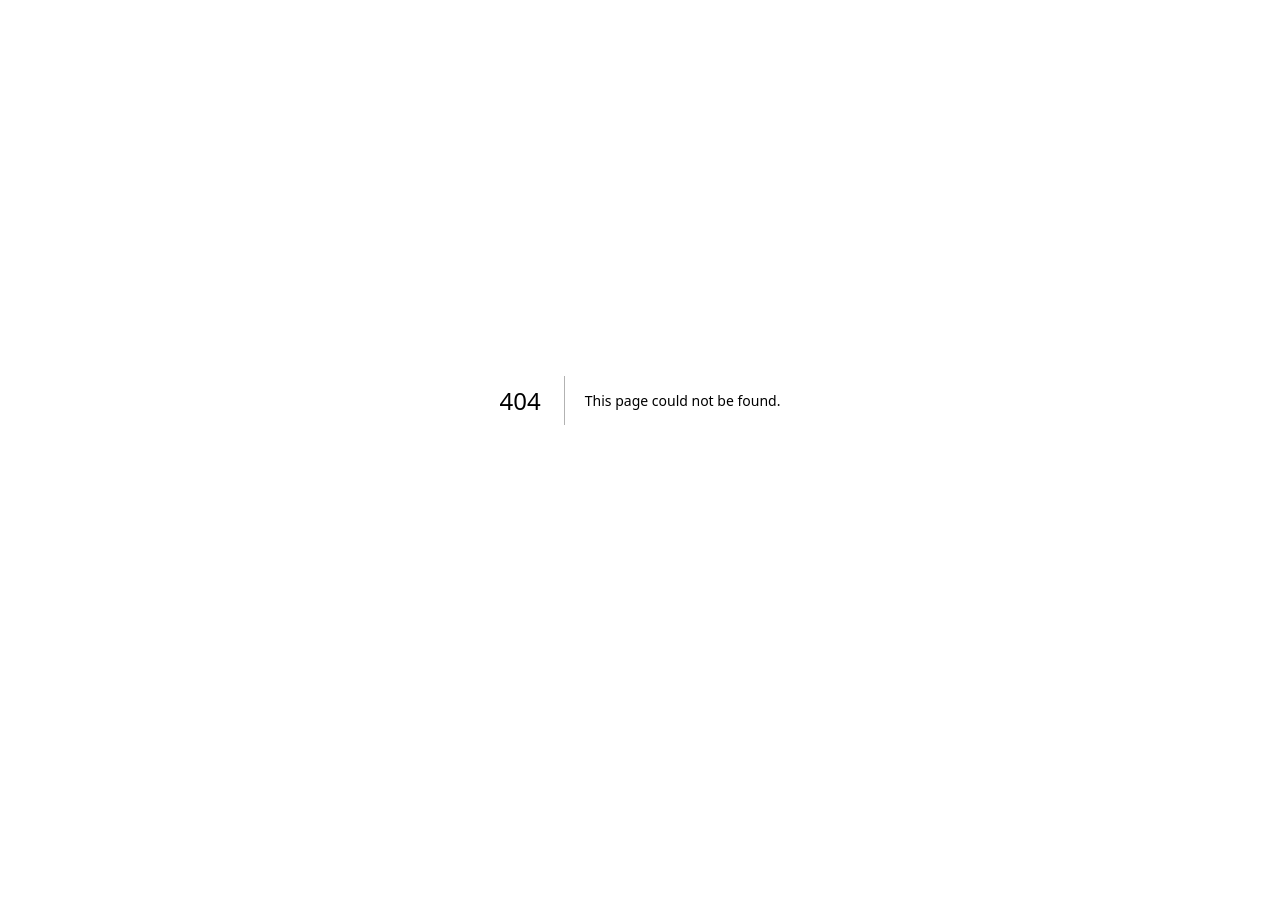
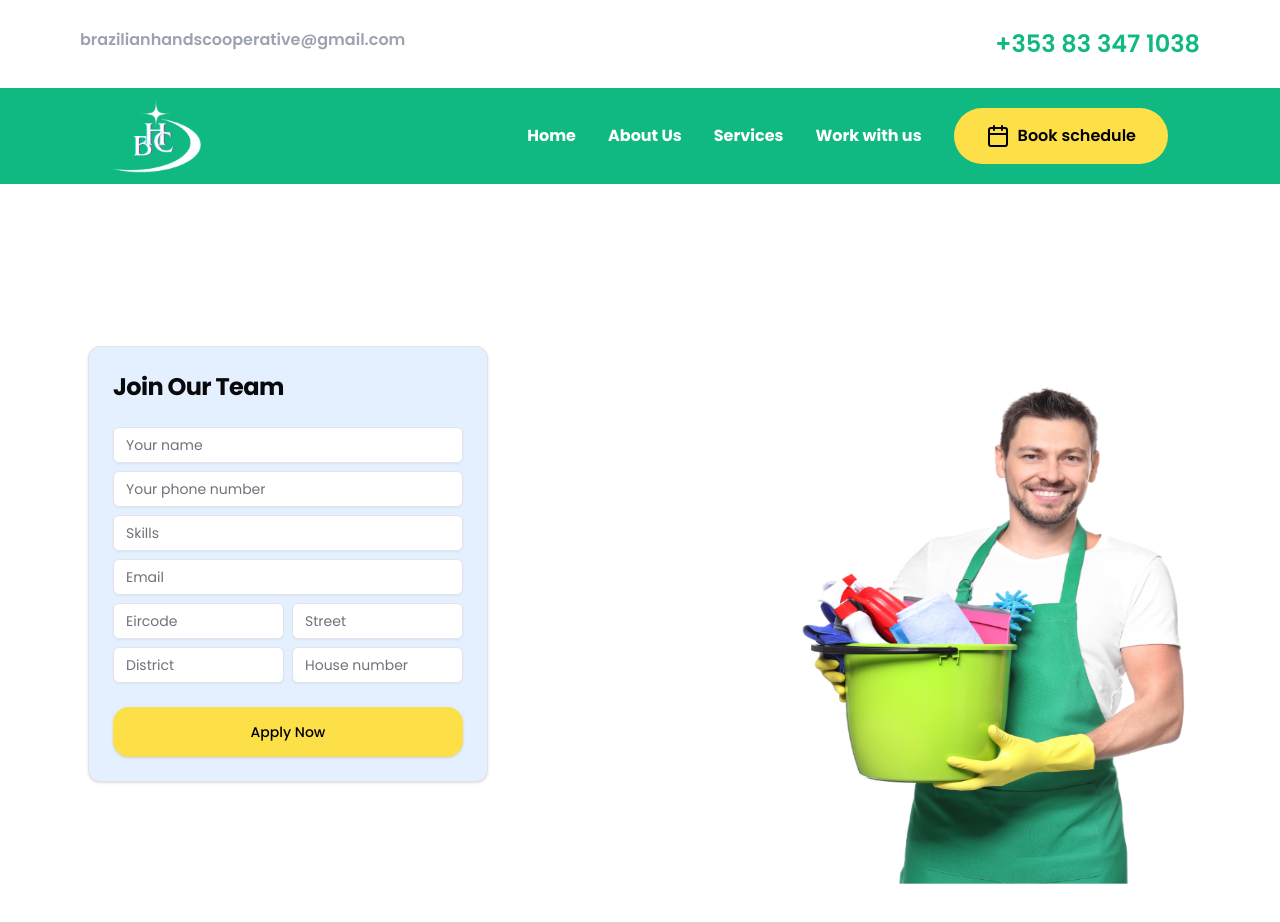
Before and after one commit to eliasacneto/web-hands-cooperative, a Next.js app: page /workWithUs in a window 1280 px wide. Before the commit this address had no page. Shown: the top 922 px of the page. Before the commit the page ends 800 px from the top, so only its background shows below. Built offline with nearby package versions, Linux system fonts and the light colour scheme.

Commit message:
Criação form do Work With Us

```diff
--- a/app/page.tsx
+++ b/app/page.tsx
@@ -16,6 +16,7 @@ import OurService from "@/components/ourService";
 import SpecialOffer from "@/components/specialOffer";
 
 export default function Home() {
+
   const [isMenuOpen, setIsMenuOpen] = useState<boolean>(false);
 
   const toggleMenu = () => {
@@ -71,7 +72,7 @@ export default function Home() {
           <nav className="lg:flex-1 justify-end flex gap-8 flex-col lg:flex-row lg:ml-16">
             <a
               className=" hover:text-[#024218] transition-all duration-500"
-              href="index.html"
+              href="/"
             >
               Home
             </a>
@@ -91,13 +92,13 @@ export default function Home() {
             </a>
             <a
               className="hover:text-[#024218] transition-all duration-500"
-              href="services.html"
+              href="/workWithUs"
             >
               Work with us
             </a>
           </nav>
 
-          {/*Menu acima */}
+
 
           <div className="flex items-center flex-col gap-5 lg:flex-row lg:gap-0">
             <a
@@ -110,6 +111,8 @@ export default function Home() {
           </div>
         </div>
       </header>
+      {/*Menu acima */}
+
       <div className="flex">
         <Hero />
       </div>
--- /dev/null
+++ b/app/workWithUs/page.tsx
@@ -0,0 +1,118 @@
+"use client";
+
+import React from 'react'
+import { Calendar, MenuIcon } from "lucide-react";
+import LogoWhite from '../../assets/logo/logo_w.png'
+import Logo from '../../assets/logo/logo_g.png'
+import Image from "next/image";
+import { useState } from "react";
+import FormWorkUs from '@/components/FormWorkUs/formWorkUs';
+
+
+const WorkWithUs = () => {
+
+    const [isMenuOpen, setIsMenuOpen] = useState<boolean>(false);
+
+    const toggleMenu = () => {
+        setIsMenuOpen(!isMenuOpen);
+    };
+
+  return (
+    <>
+
+        <div className="hidden lg:flex justify-between lg:mx-20 mt-7 mb-7">
+
+            <h4 className="text-gray-400 font-semibold text-base">
+            brazilianhandscooperative@gmail.com
+            </h4>
+            <a
+            href="https://api.whatsapp.com/send?phone=353833471038&text=Hello,%20I%20came%20from%20the%20website%20and%20I%20would%20like%20to%20schedule%20a%20service!%0A"
+            target="_blank"
+            className="text-2xl font-semibold text-emerald-500"
+            >
+            {" "}
+            +353 83 347 1038
+            </a>
+
+        </div>
+
+        <div className="flex fixed items-center z-40 bg-white w-screen lg:hidden px-6 py-6 shadow-md ">
+
+                <a href="#" className="">
+                <Image src={Logo} alt="logoo" width={60} height={50} />
+                </a>
+
+                <button
+                onClick={toggleMenu}
+                className="fixed flex items-center top-4 right-0 p-4 z-40 lg:hidden lg:bg-none  rounded-lg"
+                >
+                <MenuIcon size={28} className="text-emerald-400 font-bold" />
+                </button>
+        </div>
+
+        <header className="h-12 md:h-24 px-8 md:px-12 lg:px-8 xl:px-28 flex gap-8 items-center bg-emerald-500  text-white antialiased font-bold mb-24 lg:mb-0">
+        <a href="#" className="">
+          <Image src={LogoWhite} alt="logoo" width={100} height={100} />
+        </a>
+
+        <div
+          className={`fixed lg:relative top-0 left-0 bg-emerald-500  z-20 lg:bg-transparent bg-opacity-95 text-center overflow-hidden transition-all duration-500 flex flex-col lg:flex-row gap-8 items-center justify-center w-full lg:h-full lg:opacity-100 ${
+            isMenuOpen ? "h-full opacity-100" : "h-0 opacity-0"
+          }`}
+        >
+          <nav className="lg:flex-1 justify-end flex gap-8 flex-col lg:flex-row lg:ml-16">
+            <a
+              className=" hover:text-[#024218] transition-all duration-500"
+              href="/"
+            >
+              Home
+            </a>
+
+            <a
+              className="hover:text-[#024218] transition-all duration-500"
+              href="about-us.html"
+            >
+              About Us
+            </a>
+
+            <a
+              className="hover:text-[#024218] transition-all duration-500"
+              href="services.html"
+            >
+              Services
+            </a>
+            <a
+              className="hover:text-[#024218] transition-all duration-500"
+              href="/workWithUs"
+            >
+              Work with us
+            </a>
+          </nav>
+
+
+
+          <div className="flex items-center flex-col gap-5 lg:flex-row lg:gap-0">
+            <a
+              href="https://api.whatsapp.com/send?phone=353833471038&text=Hello,%20I%20came%20from%20the%20website%20and%20I%20would%20like%20to%20schedule%20a%20service!%0A"
+              target="_blank"
+              className="flex w-full px-8 py-4 bg-yellow-300 rounded-full text-base font-semibold text-black hover:bg-yellow-400 transition-all duration-500  hover:font-semibold"
+            >
+              <Calendar className="mr-2" /> Book schedule
+            </a>
+          </div>
+        </div>
+      </header>
+
+
+            <FormWorkUs />
+
+
+
+
+
+
+    </>
+  )
+}
+
+export default WorkWithUs
--- /dev/null
+++ b/components/FormWorkUs/formWorkUs.tsx
@@ -0,0 +1,114 @@
+import { Button } from "@/components/ui/button";
+import Image from "next/image";
+import BHC from '../../assets/bhc-hero.png'
+import { useInView } from "react-intersection-observer";
+
+import {
+  Card,
+  CardContent,
+  CardHeader,
+  CardTitle,
+  CardFooter,
+} from "@/components/ui/card";
+import { Input } from "@/components/ui/input";
+
+function FormWorkUs() {
+
+    // Usando o hook useInView para o formulário
+    const { ref: formRef, inView: formInView } = useInView({
+        triggerOnce: true, // se deixarmos true, está estilização será exibida uma vez após a tela observar o elemento. caso deixamos false, será exibida todas as vezes em que saimos e entramos no modo "observação" do elemento
+        });
+
+  return (
+
+    <div className="flex justify-center items-center h-screen lg:gap-16">
+
+
+        <div
+                ref={formRef} // Estamos observando este elemento
+                className={`flex z-10 lg:w-1/2 justify-center lg:pr-10 items-center lg:justify-start lg:items-end lg:mt-10 lg:mb-10 pb-10 transition-all duration-1000
+                    ${formInView ? 'opacity-100 translate-x-0' : 'opacity-0 -translate-x-full'}`}>
+
+            <Card className="w-[350px] lg:w-[400px] bg-[#E4F0FF]">
+                <CardHeader>
+                <CardTitle className="font-bold text-2xl">Join Our Team</CardTitle>
+                </CardHeader>
+
+                <CardContent>
+                <form>
+                    <div className="grid w-full items-center gap-2">
+                    <div className="flex flex-col gap-2">
+                        <Input id="name" placeholder="Your name" className="bg-white" />
+                        <Input
+                        type="text"
+                        id="phone"
+                        placeholder="Your phone number"
+                        className="bg-white"
+                        />
+                        <Input id="Skills" placeholder="Skills" className="bg-white" />
+                        <Input id="Email" placeholder="Email" className="bg-white" />
+                    </div>
+
+                    <div className="flex gap-2">
+                        <Input
+                        id="Eircode"
+                        type="number"
+                        placeholder="Eircode"
+                        className="bg-white w-[50%]"
+                        />
+
+                        <Input
+                        type="text"
+                        id="Street"
+                        placeholder="Street"
+                        className="bg-white w-[50%]"
+                        />
+                    </div>
+
+                    <div className="flex gap-2">
+                        <Input
+                        id="District"
+                        placeholder="District"
+                        className="bg-white w-[50%]"
+                        />
+
+                        <Input
+                        type="number"
+                        id="House number"
+                        placeholder="House number"
+                        className="bg-white w-[50%]"
+                        />
+                    </div>
+                    </div>
+                </form>
+                </CardContent>
+
+                <CardFooter>
+                <Button className="bg-[#FDE047] text-black hover:bg-yellow-400 w-full h-[50px] rounded-2xl justify-center items-center">
+                    Apply Now
+                </Button>
+                </CardFooter>
+            </Card>
+
+        </div>
+
+      <div className="hidden lg:block">
+
+        <Image
+            className="w-[200px] lg:w-[400px] h-[600px]"
+            src={BHC}
+            width={0}
+            height={0}
+            alt="hero-img"
+        />
+
+
+
+      </div>
+
+    </div>
+
+  );
+}
+
+export default FormWorkUs;
--- a/components/chooseUs.tsx
+++ b/components/chooseUs.tsx
@@ -28,7 +28,7 @@ const ChooseUs = () => {
         </div>
         <div className="flex flex-col gap-4 lg:flex-row lg:w-[657px]">
           <div className="flex mt-10  flex-col justify-start items-start lg:justify-start gap-4">
-            <div className="flex  bg-black px-4 py-4 items-start justify-start rounded-full">
+            <div className="flex  bg-emerald-400 px-4 py-4 items-start justify-start rounded-full">
               <Image src={Broom} alt="broom icon" width={24} height={24} />
             </div>
             <h2 className="font-bold text-2xl">Professional Expertise</h2>
@@ -39,7 +39,7 @@ const ChooseUs = () => {
             </p>
           </div>
           <div className="flex mt-10  flex-col justify-start items-start lg:justify-start gap-4">
-            <div className="flex  bg-black px-4 py-4 items-start justify-start rounded-full">
+            <div className="flex  bg-emerald-400 px-4 py-4 items-start justify-start rounded-full">
               <Image src={Broom} alt="broom icon" width={24} height={24} />
             </div>
             <h2 className="font-bold text-2xl">Customized Solutions</h2>
--- a/components/testimonials.tsx
+++ b/components/testimonials.tsx
@@ -50,7 +50,7 @@ const Testimonials = () => {
               Quick and Reliable service
             </h2>
             <p>
-              Lorem, ipsum dolor sit amet consectetur adipisicing elit.
+            Lorem, ipsum dolor sit amet consectetur adipisicing elit.
               Cupiditate, voluptates rem amet ratione culpa ullam, quo labore id
               dolore corrupti nesciunt architecto? Consectetur, harum. Dolorem
               excepturi est nulla perspiciatis eius?
```
Also changed, not shown: assets/bhc-hero.png (added).
